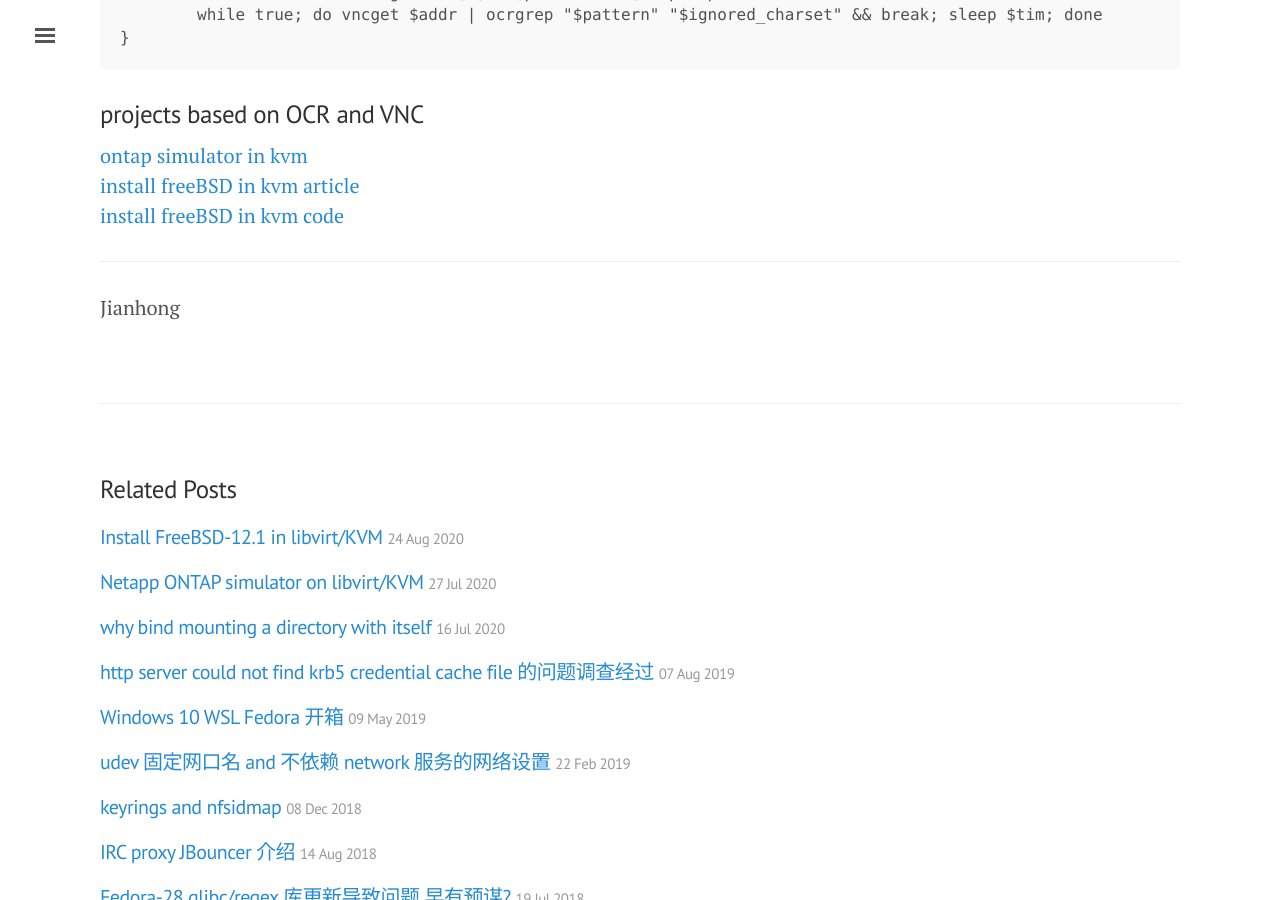
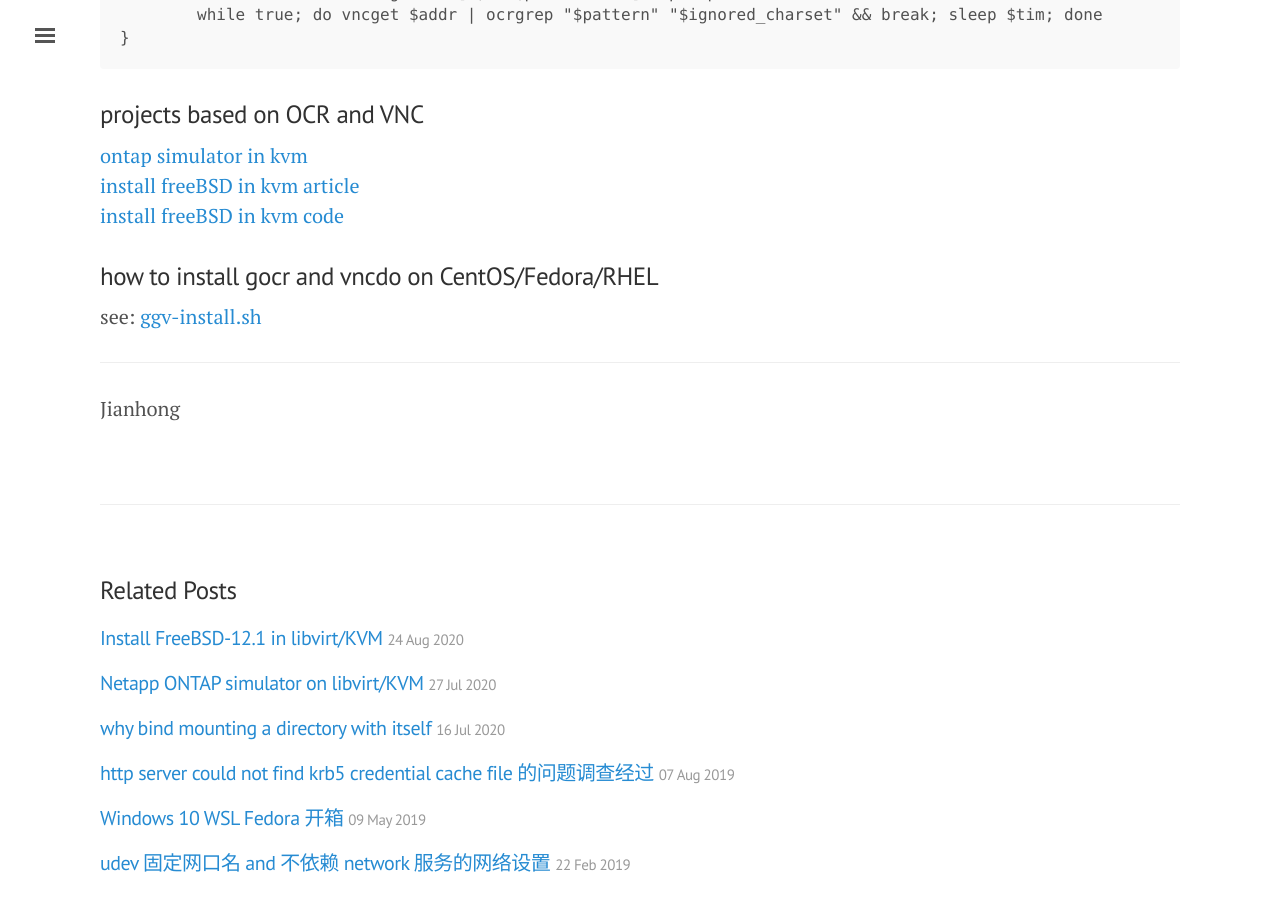
Before and after one commit to tcler/tcler.github.io, a Jekyll site: the page built from _posts/2020-09-17-Use-Case-of-OCR-In-Test-Automation.md, in a window 1280 px wide and 900 px high, scrolled down 2773 px. Built offline with Jekyll 4.4.1, drawn with Linux system fonts in a browser that asks for light colours.

Commit message:
Update 2020-09-17-Use-Case-of-OCR-In-Test-Automation.md

```diff
--- a/_posts/2020-09-17-Use-Case-of-OCR-In-Test-Automation.md
+++ b/_posts/2020-09-17-Use-Case-of-OCR-In-Test-Automation.md
@@ -117,7 +117,8 @@ vncwait() {
 [install freeBSD in kvm article](https://tcler.github.io/2020/08/24/freeBSD-in-KVM/)
 [install freeBSD in kvm code](https://github.com/tcler/kiss-vm-ns/blob/master/kiss-vm#L2053)
 
-
+### how to install gocr and vncdo on CentOS/Fedora/RHEL
+see: [ggv-install.sh](https://github.com/tcler/kiss-vm-ns/blob/master/utils/ggv-install.sh)
 
 ---
 Jianhong
```
